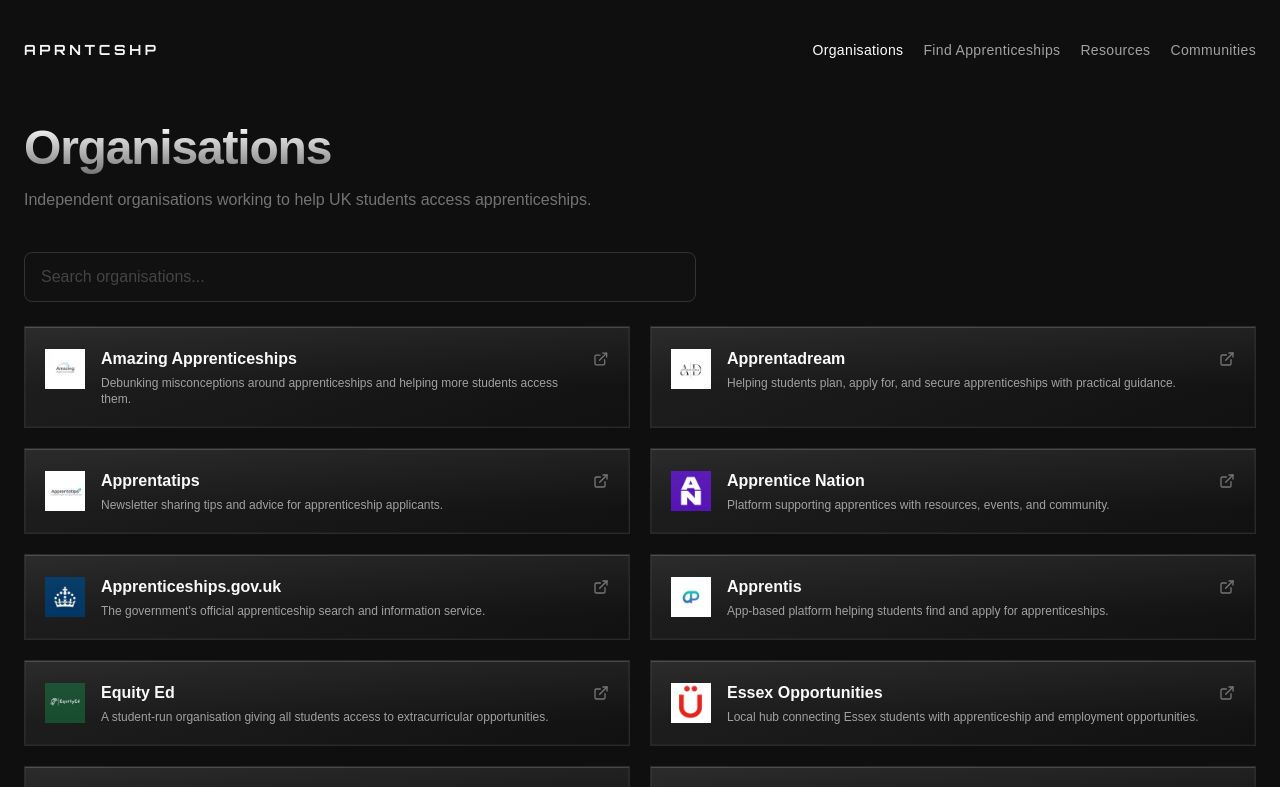
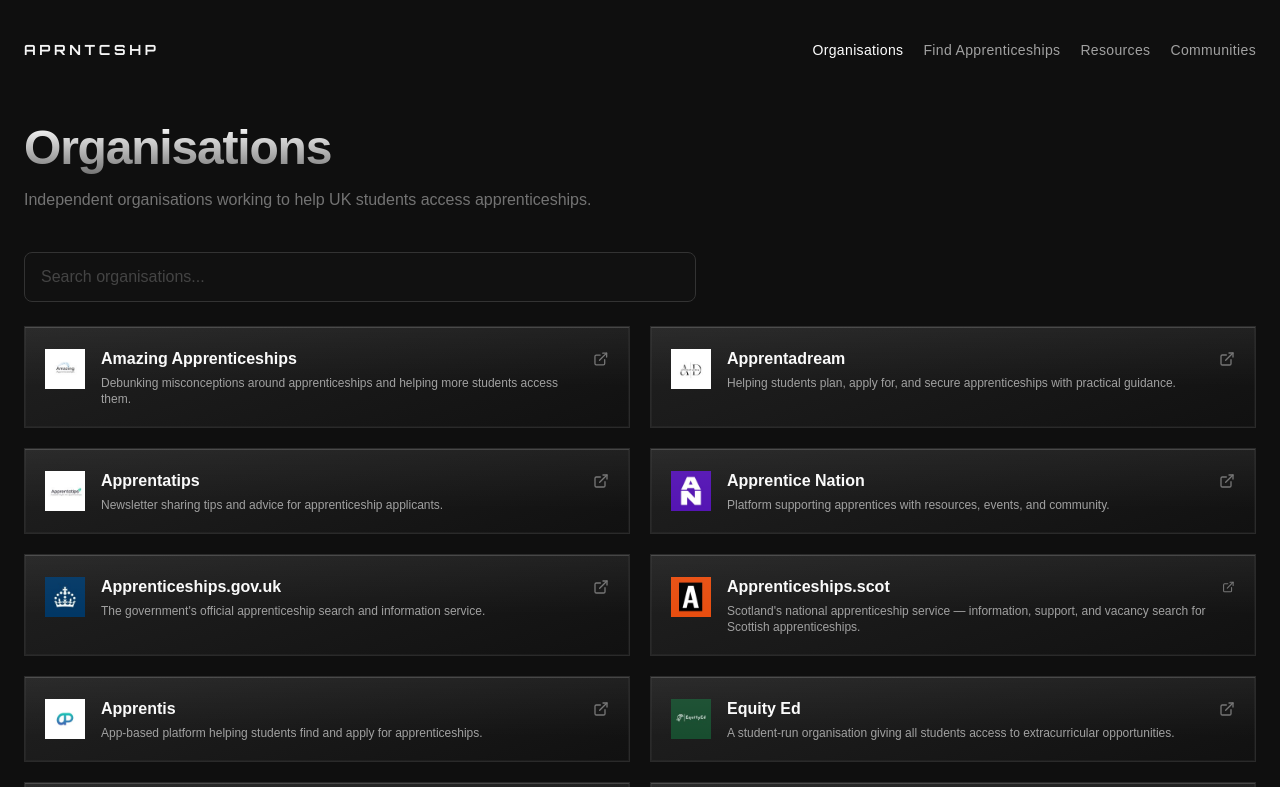
Before and after one commit to NishantBrahmbhatt/aprntcshp, a Next.js app: page /organisations in a window 1280 px wide. Shown: the top 787 px of the page. Built offline with nearby package versions, Linux system fonts and the light colour scheme.

Commit message:
added apprenticeships.scot to organisations

```diff
--- a/app/organisations/page.tsx
+++ b/app/organisations/page.tsx
@@ -105,6 +105,14 @@ export const organisations = [
       "The government's official apprenticeship search and information service.",
     url: "https://www.apprenticeships.gov.uk/apprentices",
     logo: "/logos/apprenticeshipsgov_logo.jpg",
+    category: "Organisation",
+  },
+  {
+    name: "Apprenticeships.scot",
+    description:
+      "Scotland's national apprenticeship service — information, support, and vacancy search for Scottish apprenticeships.",
+    url: "https://www.apprenticeships.scot/",
+    logo: "/logos/apprenticeships%20in%20scotland.jpg",
     category: "Organisation",
   },
   {
```
Also changed, not shown: public/logos/apprenticeships in scotland.jpg (added).
